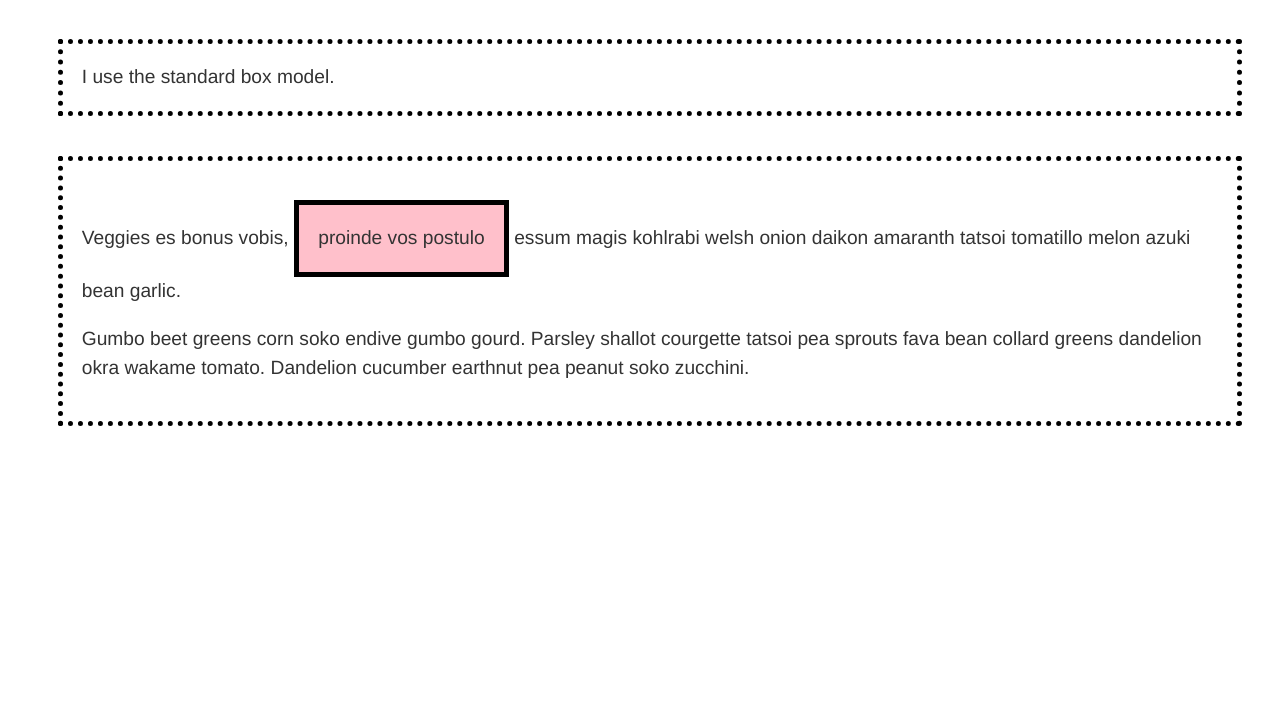
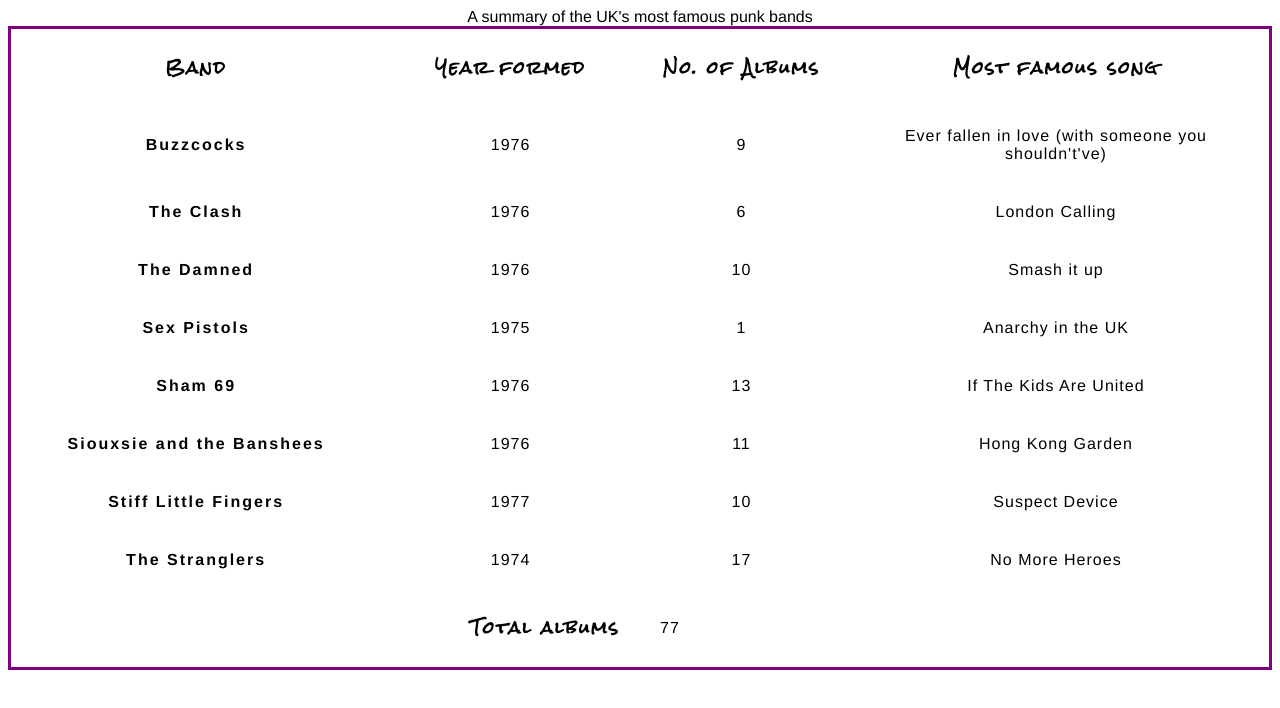
Before and after one commit to L0676812550/CSS, a plain HTML site: page index.html in a window 1280 px wide. Drawn offline with Linux system fonts and the light colour scheme.

Commit message:
Font, basic settings

```diff
--- a/index.html
+++ b/index.html
@@ -2,59 +2,81 @@
 <html lang="en">
 
 <head>
-    <meta charset="utf-8" />
-    <title>Box Model Task 2: Margin, Border, and Padding</title>
-    <link rel="stylesheet" href="./style.css" />
-
-    <style>
-        body {
-            background-color: #fff;
-            color: #333;
-            font: 1.2em / 1.5 Helvetica Neue, Helvetica, Arial, sans-serif;
-            padding: 1em;
-            margin: 0;
-        }
-
-        .box {}
-    </style>
+    <meta charset="utf-8">
+    <meta name="viewport" content="width=device-width">
+    <title>UK punk bands</title>
+    <link href='https://fonts.googleapis.com/css?family=Rock+Salt' rel='stylesheet' type='text/css'>
+    <link href="style.css" rel="stylesheet" type="text/css">
 </head>
 
 <body>
-
-    <div class="box">I use the standard box model.</div>
-
+    <table>
+        <caption>A summary of the UK's most famous punk bands</caption>
+        <thead>
+            <tr>
+                <th scope="col">Band</th>
+                <th scope="col">Year formed</th>
+                <th scope="col">No. of Albums</th>
+                <th scope="col">Most famous song</th>
+            </tr>
+        </thead>
+        <tbody>
+            <tr>
+                <th scope="row">Buzzcocks</th>
+                <td>1976</td>
+                <td>9</td>
+                <td>Ever fallen in love (with someone you shouldn't've)</td>
+            </tr>
+            <tr>
+                <th scope="row">The Clash</th>
+                <td>1976</td>
+                <td>6</td>
+                <td>London Calling</td>
+            </tr>
+            <tr>
+                <th scope="row">The Damned</th>
+                <td>1976</td>
+                <td>10</td>
+                <td>Smash it up</td>
+            </tr>
+            <tr>
+                <th scope="row">Sex Pistols</th>
+                <td>1975</td>
+                <td>1</td>
+                <td>Anarchy in the UK</td>
+            </tr>
+            <tr>
+                <th scope="row">Sham 69</th>
+                <td>1976</td>
+                <td>13</td>
+                <td>If The Kids Are United</td>
+            </tr>
+            <tr>
+                <th scope="row">Siouxsie and the Banshees</th>
+                <td>1976</td>
+                <td>11</td>
+                <td>Hong Kong Garden</td>
+            </tr>
+            <tr>
+                <th scope="row">Stiff Little Fingers</th>
+                <td>1977</td>
+                <td>10</td>
+                <td>Suspect Device</td>
+            </tr>
+            <tr>
+                <th scope="row">The Stranglers</th>
+                <td>1974</td>
+                <td>17</td>
+                <td>No More Heroes</td>
+            </tr>
+        </tbody>
+        <tfoot>
+            <tr>
+                <th scope="row" colspan="2">Total albums</th>
+                <td colspan="2">77</td>
+            </tr>
+        </tfoot>
+    </table>
 </body>
 
 </html>
-
-<style>
-    body {
-        background-color: #fff;
-        color: #333;
-        font: 1.2em / 1.5 Helvetica Neue, Helvetica, Arial, sans-serif;
-        padding: 1em;
-        margin: 0;
-    }
-
-    .box span {
-        background-color: pink;
-        border: 5px solid black;
-        padding: 1em;
-    }
-</style>
-</head>
-
-<body>
-    <div class="box">
-        <p>Veggies es bonus vobis,
-            <span>proinde vos postulo</span>
-            essum magis kohlrabi welsh onion daikon amaranth tatsoi tomatillo melon azuki bean garlic.
-        </p>
-
-        <p>Gumbo beet greens corn soko endive gumbo gourd. Parsley shallot courgette tatsoi pea sprouts fava bean
-            collard greens dandelion okra wakame tomato. Dandelion cucumber earthnut pea peanut soko zucchini.</p>
-    </div>
-
-</body>
-
-</html>
--- a/style.css
+++ b/style.css
@@ -1,15 +1,56 @@
-.box {
-    border: 5px dotted black;
-    margin-top: 20px;
-    margin-right: 1em;
-    margin-bottom: 40px;
-    margin-left: 2em;
-    padding: 1em;
+/* spacing */
+
+table {
+    table-layout: fixed;
+    width: 100%;
+    border-collapse: collapse;
+    border: 3px solid purple;
 }
 
-.box span {
-    background-color: pink;
-    border: 5px solid black;
-    padding: 1em;
-    display: inline-block;
+thead th:nth-child(1) {
+    width: 30%;
 }
+
+thead th:nth-child(2) {
+    width: 20%;
+}
+
+thead th:nth-child(3) {
+    width: 15%;
+}
+
+thead th:nth-child(4) {
+    width: 35%;
+}
+
+th,
+td {
+    padding: 20px;
+}
+
+/* typography */
+
+html {
+    font-family: 'helvetica neue', helvetica, arial, sans-serif;
+}
+
+thead th,
+tfoot th {
+    font-family: 'Rock Salt', cursive;
+}
+
+th {
+    letter-spacing: 2px;
+}
+
+td {
+    letter-spacing: 1px;
+}
+
+tbody td {
+    text-align: center;
+}
+
+tfoot th {
+    text-align: right;
+}
```
Also changed, not shown: leopardskin.jpg (added), noise.png (added).
